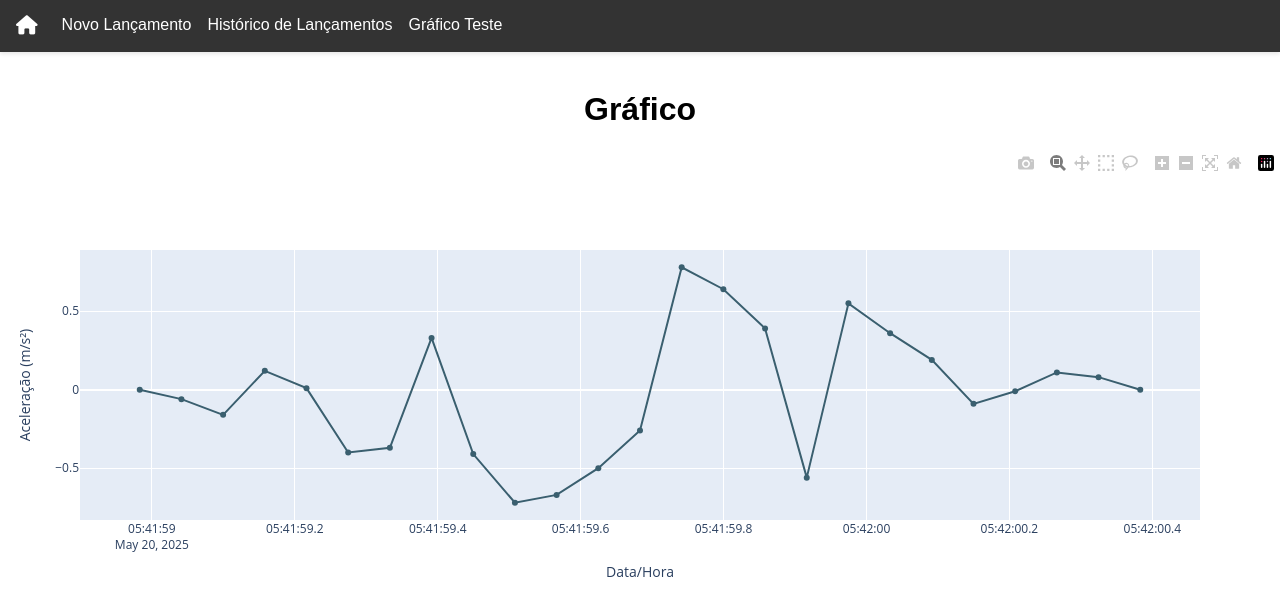
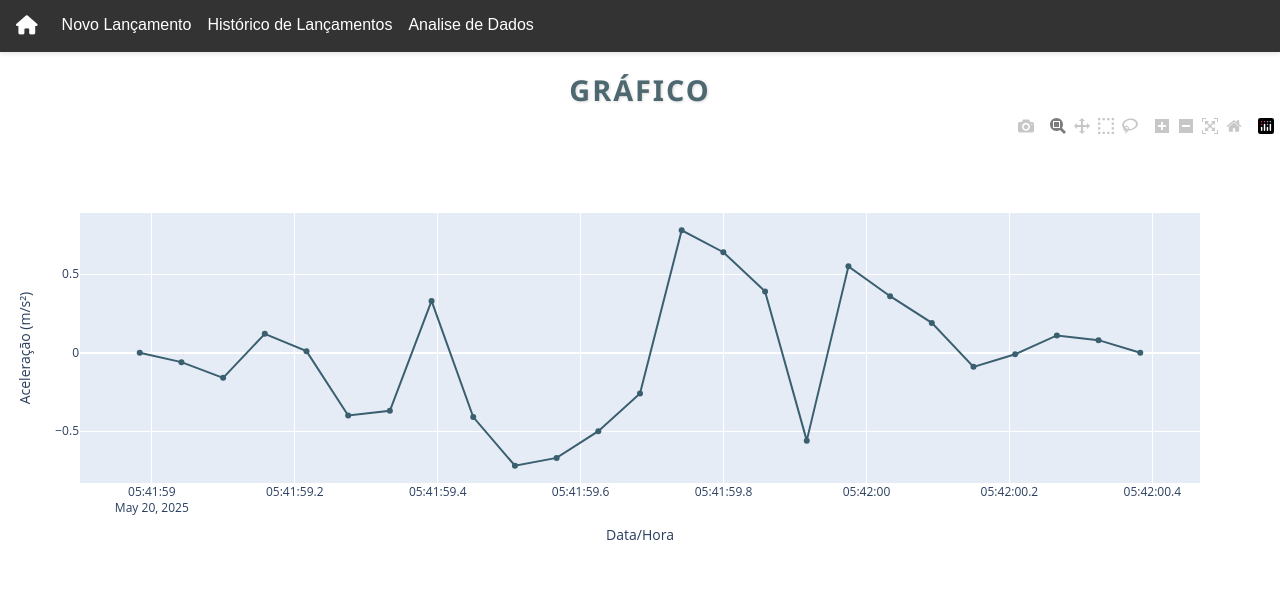
Before and after one commit to moonshinerd/interface-pi1, a Django app: page /graficosteste/ in a window 1280 px wide. Shown: the top 599 px of the page. Run offline with Django 5.2, Linux system fonts and the light colour scheme; data comes from the database, SQL or seed files in the repository; some libraries are stand-ins or nearby versions.

Commit message:
Ajustes CSS
Co-authored-by: Hauedy <hauedyws@gmail.com>

```diff
--- a/core/templates/core/base.html
+++ b/core/templates/core/base.html
@@ -17,7 +17,7 @@
             </a>
             <a href="/newlaunch/" class="nav-link" id="link-new">Novo Lançamento</a>
             <a href="/oldlaunches/" class="nav-link" id="link-old">Histórico de Lançamentos</a>
-            <a href="/graficosteste/" class="nav-link" id="link-graf">Gráfico Teste</a>
+            <a href="/graficosteste/" class="nav-link" id="link-graf">Analise de Dados</a>
         </nav>
     </header>
     <main>
--- a/core/templates/core/graficos_testes.html
+++ b/core/templates/core/graficos_testes.html
@@ -1,7 +1,20 @@
 {% extends 'core/base.html' %}
 
 {% block content %}
-  <h1> Gráfico</h1>
+    <div class="pressure-container"></div>
+    <h2 style="
+    font-family: 'Segoe UI', Tahoma, Geneva, Verdana, sans-serif;
+    font-size: 1.8rem;
+    color: #4d686f;
+    text-shadow: 1px 1px 3px rgba(0,0,0,0.15);
+    letter-spacing: 2px;
+    text-transform: uppercase;
+    margin-top: 0;          /* remove margem superior */
+    margin-bottom: 0.25rem; /* diminui espaço abaixo */
+    font-weight: bold;
+  ">
+    Gráfico
+  </h2>
   <script src="https://cdn.plot.ly/plotly-latest.min.js"></script>
   <div id="accel-div">{{ graph_html|safe }}</div>
 {% endblock %}
```
